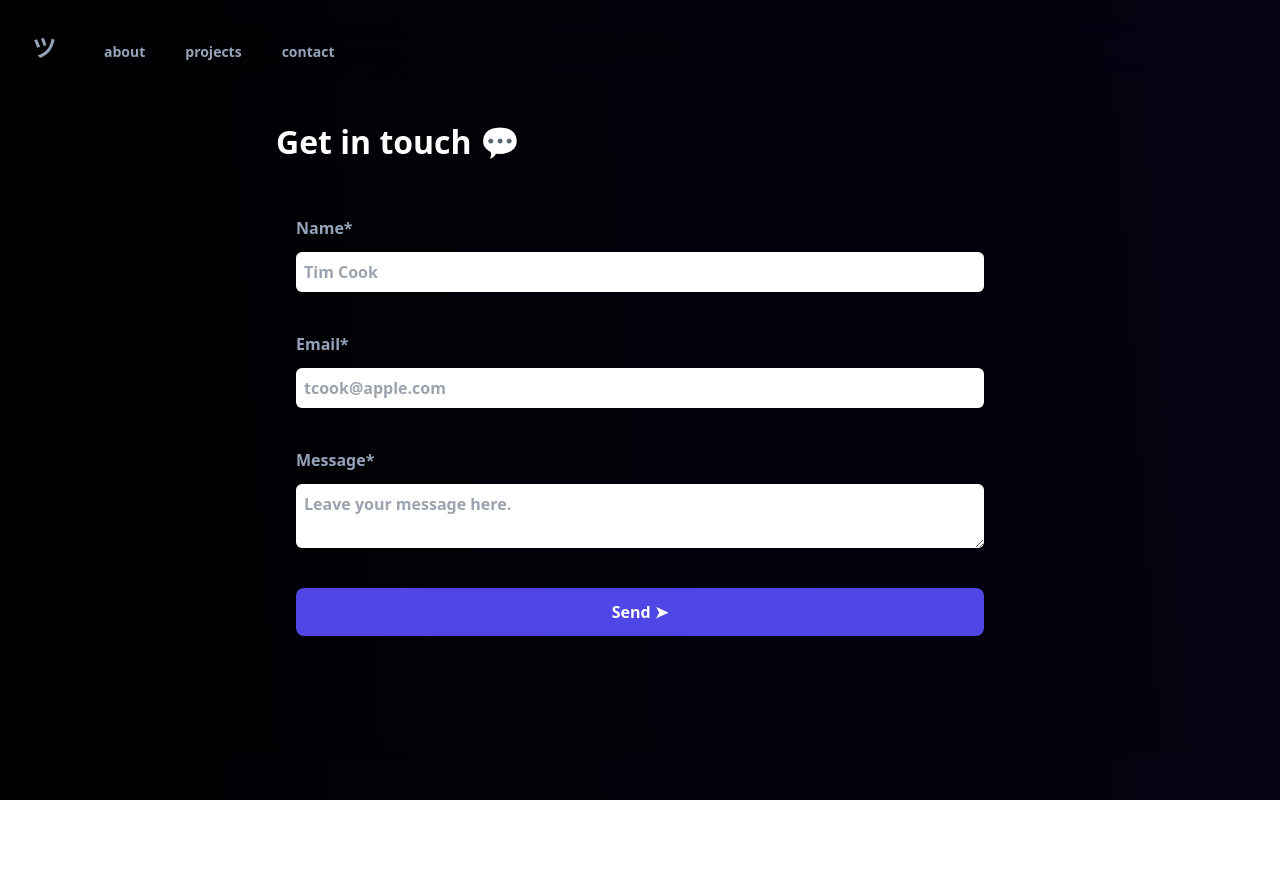
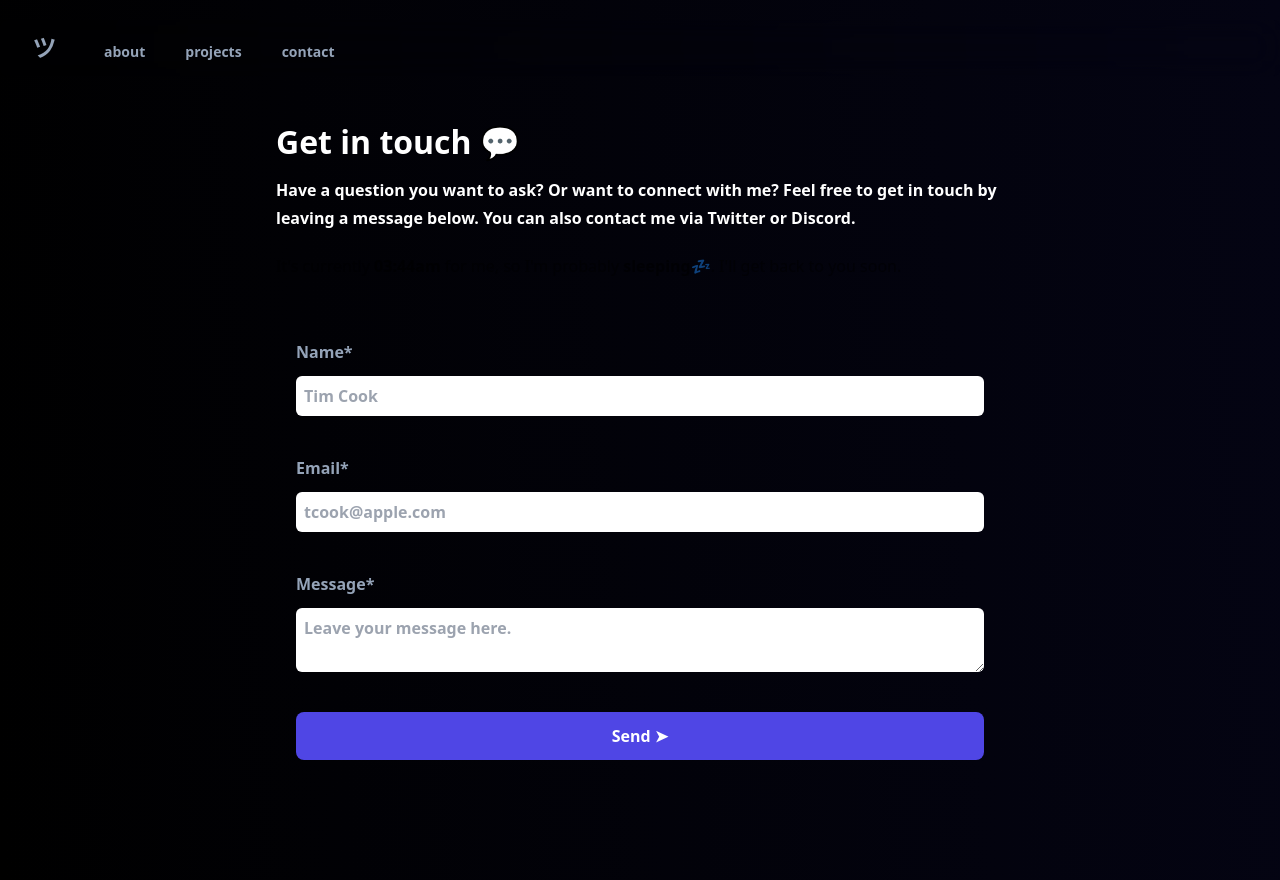
Before and after one commit to w3bdesign/coleridge.dev, a Next.js app: page /contact in a window 1280 px wide. Before the commit the page ends 800 px from the top, so only its background shows below. Built offline with nearby package versions, Linux system fonts and the light colour scheme.

Commit message:
re-added timecomponent

```diff
--- a/src/pages/contact.tsx
+++ b/src/pages/contact.tsx
@@ -1,5 +1,5 @@
 import React, { useState } from "react";
-
+import TimeComponent from "@/components/TimeComponent";
 
 const Contact = () => {
     const [name, setName] = useState("");
@@ -47,7 +47,7 @@ const Contact = () => {
             <main className='container mx-auto flex flex-col items-start justify-start max-w-3xl'>
                 <div className='flex flex-col items-start justify-start leading-7 pt-5 m-5 gap-3 '>
                     <h1>Get in touch 💬</h1>
-
+                    <TimeComponent />
                 </div>
                 <div className="font-semibold text-slate-400 rounded-xl dark:bg-[#12181d]/60 w-full  mx-auto">
                     <form>
```
